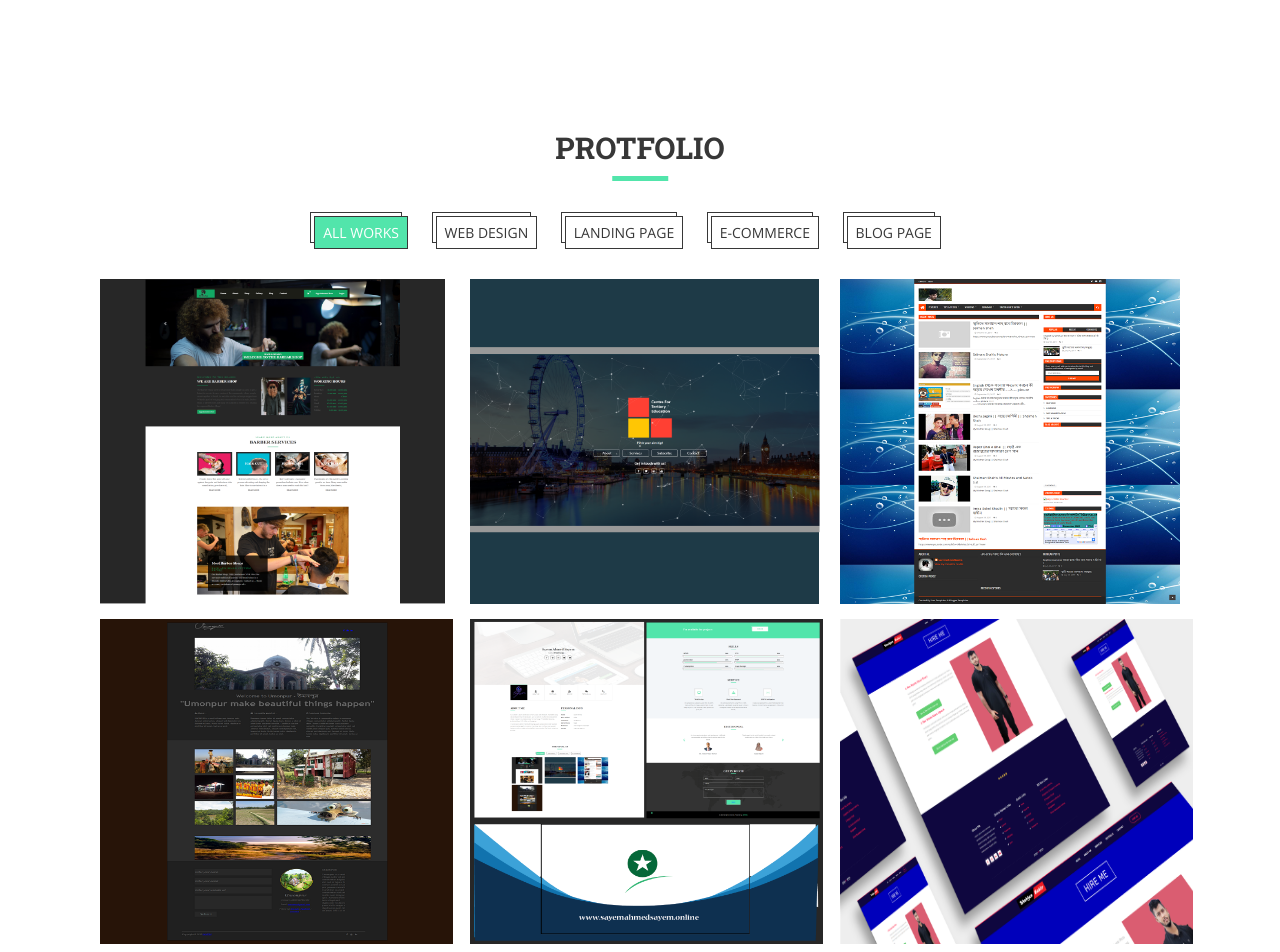
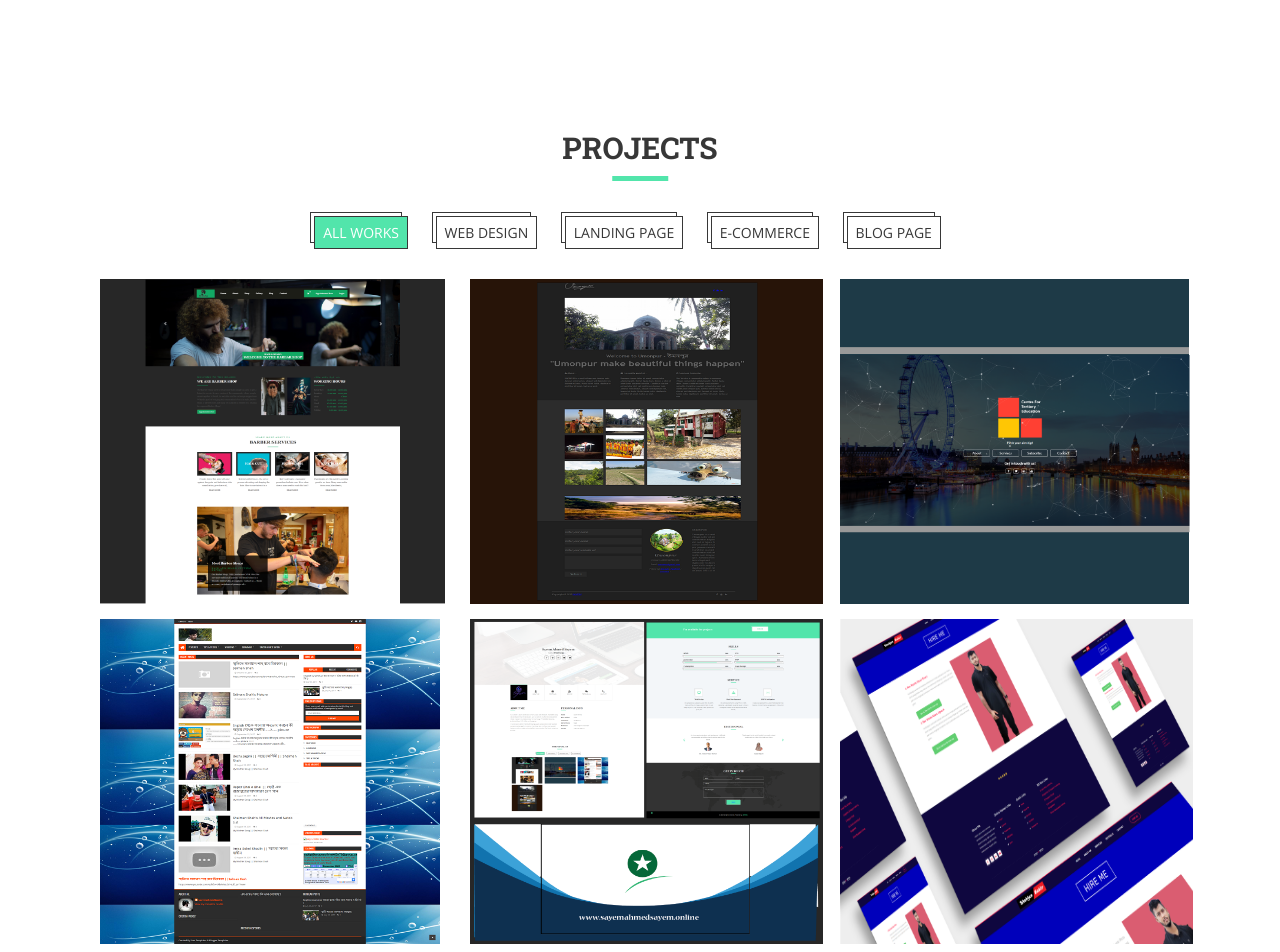
Before and after one commit to SayemAhmedSayem/Personal-Portfoilio-Website, a plain HTML site: page index.html in a window 1280 px wide. Shown: the part 1280-2232 px from the top of the page. Drawn offline with nearby package versions, Linux system fonts and the light colour scheme.

Commit message:
Portfolio to projects

```diff
--- a/index.html
+++ b/index.html
@@ -224,7 +224,7 @@
         <div class="row">
             <div class="col-md-12">
                 <div class="section-title text-center">
-                    <h3>Protfolio</h3>
+                    <h3>Projects</h3>
                 </div>
             </div>
         </div>
@@ -253,6 +253,14 @@
                         <a href="https://www.onlinebarber.shop" target="_blank"><i class="fas fa-search"></i></a>
                     </div>
                 </div>
+                <div class="col-lg-4 col-md-4 col-sm-12 grid-item pr-1">
+                    <div class="single-profile">
+                        <img src="frontend/images/umonpur.png" alt="">
+                    </div>
+                    <div class="description">
+                        <a href="https://www.umonpur.info" target="_blank"><i class="fas fa-search"></i></a>
+                    </div>
+                </div>
                <div class="col-lg-4 col-md-4 col-sm-12 grid-item pr-1 pr-2">
                     <div class="single-profile">
                         <img src="frontend/images/cfte.com.bd1.png" alt="">
@@ -269,14 +277,7 @@
                         <a href="http://sayemahmedsaym.blogspot.com/" target="_blank"><i class="fas fa-search"></i></a>
                     </div>
                 </div>
-                <div class="col-lg-4 col-md-4 col-sm-12 grid-item pr-1">
-                    <div class="single-profile">
-                        <img src="frontend/images/umonpur.png" alt="">
-                    </div>
-                    <div class="description">
-                        <a href="https://www.umonpur.info" target="_blank"><i class="fas fa-search"></i></a>
-                    </div>
-                </div>
+
                 <div class="col-lg-4 col-md-4 col-sm-12 grid-item pr-1">
                     <div class="single-profile">
                         <img src="frontend/images/web1.png" alt="">
```
